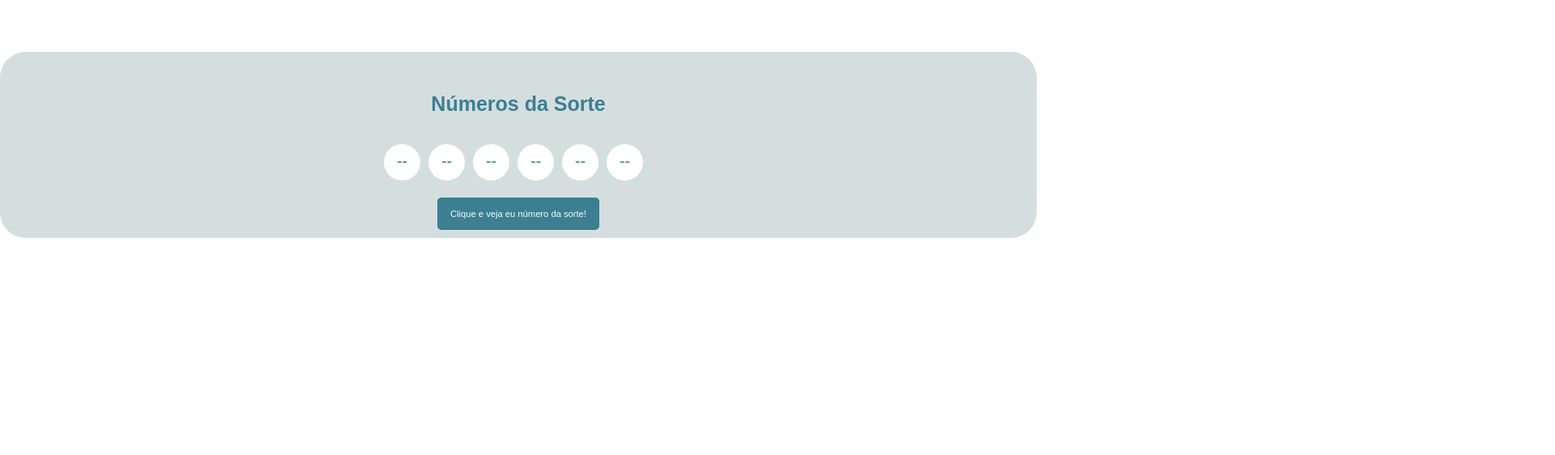
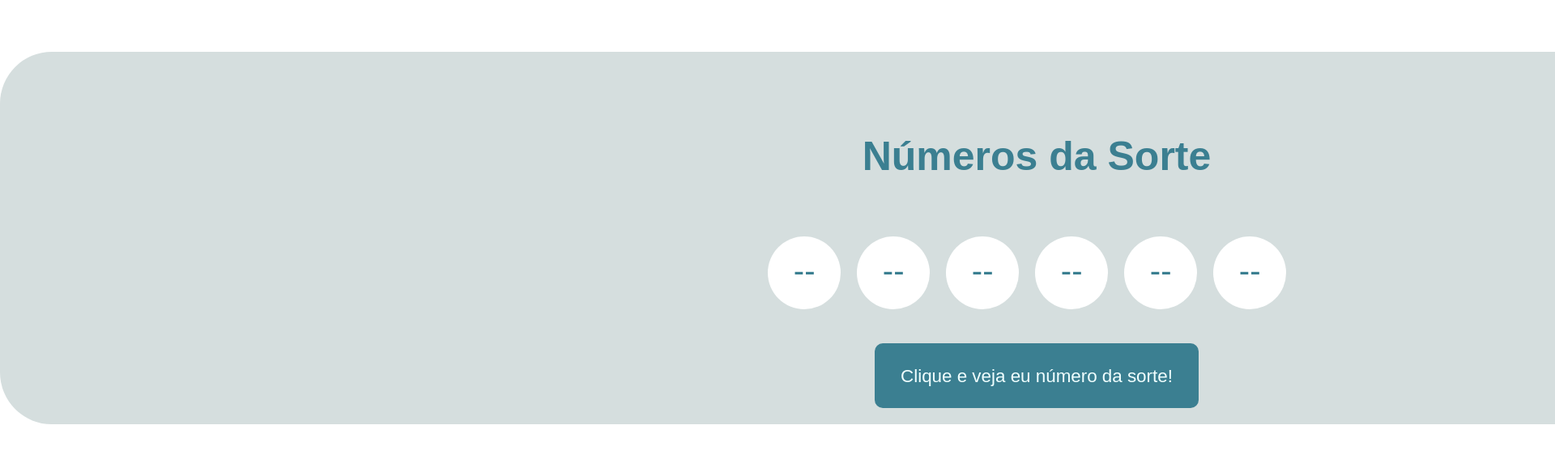
Before and after one commit to DevDaviDias/numero-da-sorte, a plain HTML site: page index.html in a window 1280 px wide. Shown: the top 562 px of the page at 81% size, 1920 px wide, since content can reach past the window. Drawn offline with nearby package versions, Linux system fonts and the light colour scheme.

Commit message:
Update style.css

```diff
--- a/style.css
+++ b/style.css
@@ -121,3 +121,11 @@ span {
 .gerado{
     display: none;
 }
+
+@media (min-width: 1000px) {
+
+    .container {
+      transform: scale(2);
+      transform-origin: top left;
+    }
+  }
```
